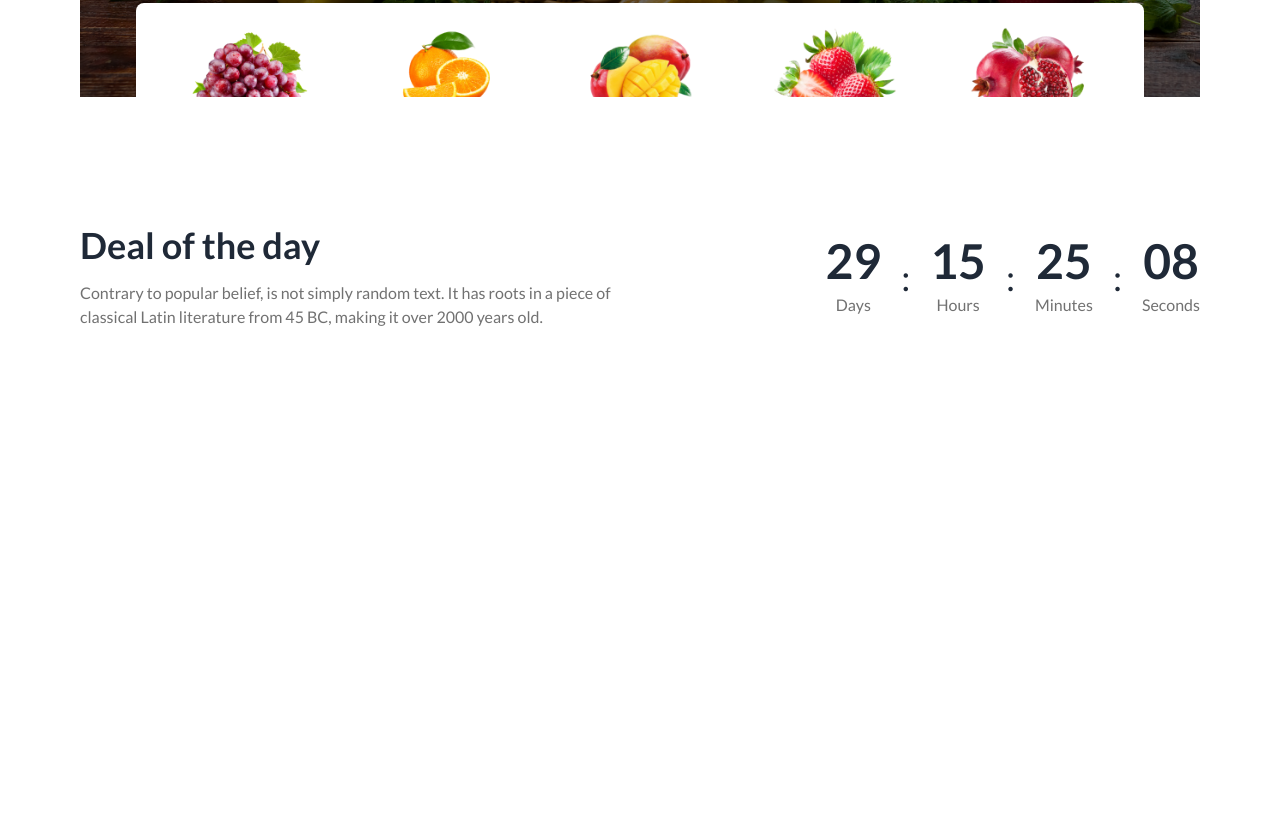
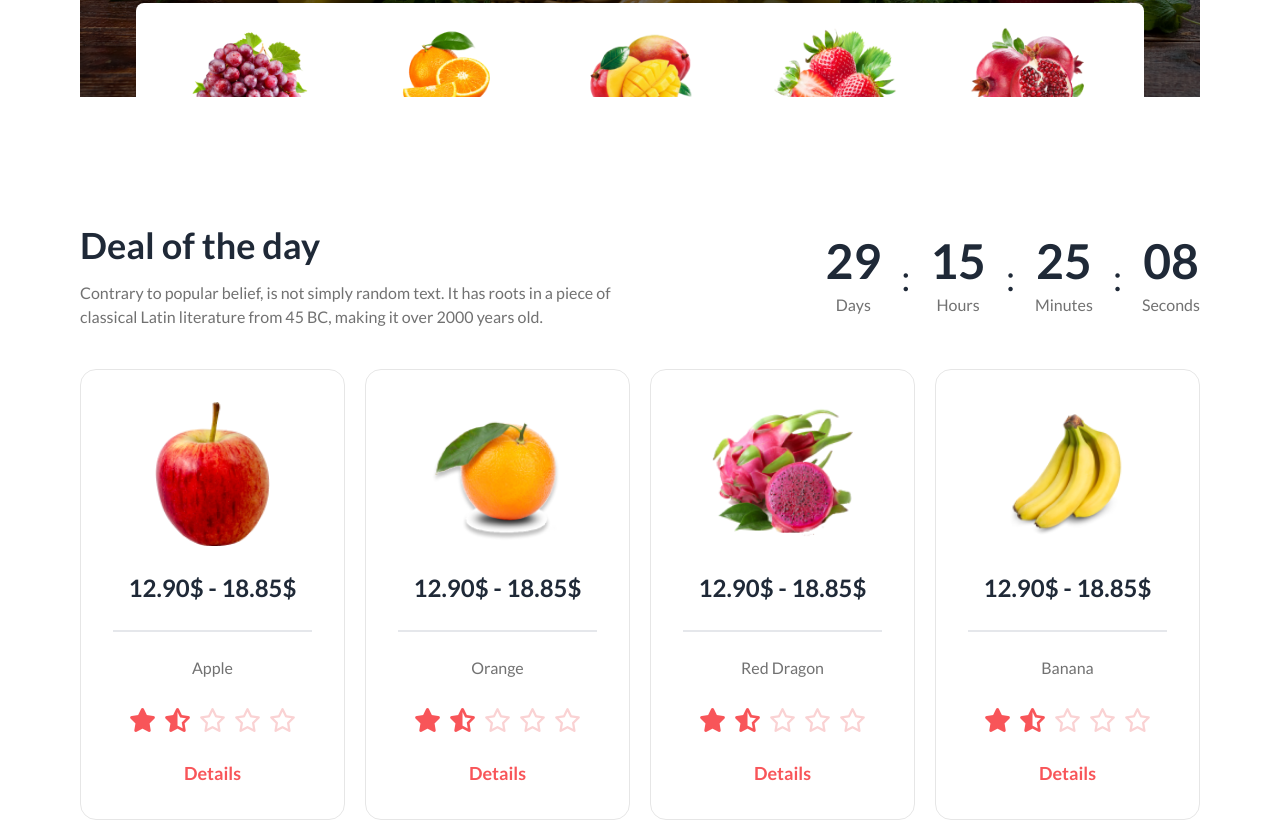
Before and after one commit to abusayed0/fruit-burst-assigment-3-batch8, a plain HTML site: page index.html in a window 1280 px wide. Shown: the part 575-1395 px from the top of the page. Before the commit the page ends 904 px from the top, so only its background shows below. Drawn offline with nearby package versions, Linux system fonts and the light colour scheme; grey boxes are pictures that could not be loaded.

Commit message:
added deal of the day all card

```diff
--- a/index.html
+++ b/index.html
@@ -25,11 +25,18 @@
         .primary-bg {
             background-color: #F85559;
         }
-        .slider-bange-shadow{
-            box-shadow: 0px 8px 60px 0px rgba(0, 0, 0, 0.05);;
+
+        .slider-bange-shadow {
+            box-shadow: 0px 8px 60px 0px rgba(0, 0, 0, 0.05);
+            ;
         }
-        .description-primary{
-            color:rgba(18, 18, 18, 0.60);
+
+        .description-primary {
+            color: rgba(18, 18, 18, 0.60);
+        }
+
+        .card-border {
+            border-color: rgba(18, 18, 18, 0.10);
         }
     </style>
 
@@ -111,7 +118,8 @@
                         </div>
                     </div>
                     <!-- slider badge start  -->
-                    <div class="hidden md:grid gap-7 grid-cols-3 lg:grid-cols-5 absolute w-[90%]  bg-white px-8 py-6 slider-bange-shadow rounded-lg bottom-0 translate-y-1/2">
+                    <div
+                        class="hidden md:grid gap-7 grid-cols-3 lg:grid-cols-5 absolute w-[90%]  bg-white px-8 py-6 slider-bange-shadow rounded-lg bottom-0 translate-y-1/2">
                         <div class="text-center ">
                             <img class="h-24 w-full object-contain" src="images/fruit1.png" alt="">
                             <h4 class="mt-4 text-[#121212] text-xl">Grape</h4>
@@ -155,7 +163,8 @@
                         </div>
                     </div>
                     <!-- slider badge start  -->
-                     <div class="hidden md:grid gap-7   grid-cols-3 lg:grid-cols-5 absolute w-[90%]  bg-white px-8 py-6 slider-bange-shadow rounded-lg bottom-0 translate-y-1/2">
+                    <div
+                        class="hidden md:grid gap-7   grid-cols-3 lg:grid-cols-5 absolute w-[90%]  bg-white px-8 py-6 slider-bange-shadow rounded-lg bottom-0 translate-y-1/2">
                         <div class="text-center ">
                             <img class="h-24 w-full object-contain" src="images/fruit1.png" alt="">
                             <h4 class="mt-4 text-[#121212] text-xl">Grape</h4>
@@ -199,7 +208,8 @@
                         </div>
                     </div>
                     <!-- slider badge start  -->
-                     <div class="hidden md:grid gap-7   grid-cols-3 lg:grid-cols-5 absolute w-[90%]  bg-white px-8 py-6 slider-bange-shadow rounded-lg bottom-0 translate-y-1/2">
+                    <div
+                        class="hidden md:grid gap-7   grid-cols-3 lg:grid-cols-5 absolute w-[90%]  bg-white px-8 py-6 slider-bange-shadow rounded-lg bottom-0 translate-y-1/2">
                         <div class="text-center ">
                             <img class="h-24 w-full object-contain" src="images/fruit1.png" alt="">
                             <h4 class="mt-4 text-[#121212] text-xl">Grape</h4>
@@ -243,7 +253,8 @@
                         </div>
                     </div>
                     <!-- slider badge start  -->
-                     <div class="hidden md:grid gap-7   grid-cols-3 lg:grid-cols-5 absolute w-[90%]  bg-white px-8 py-6 slider-bange-shadow rounded-lg bottom-0 translate-y-1/2">
+                    <div
+                        class="hidden md:grid gap-7   grid-cols-3 lg:grid-cols-5 absolute w-[90%]  bg-white px-8 py-6 slider-bange-shadow rounded-lg bottom-0 translate-y-1/2">
                         <div class="text-center ">
                             <img class="h-24 w-full object-contain" src="images/fruit1.png" alt="">
                             <h4 class="mt-4 text-[#121212] text-xl">Grape</h4>
@@ -283,7 +294,8 @@
             <div class="flex flex-col gap-6 lg:flex-row text-center lg:text-start  justify-between items-center">
                 <div class="w-full lg:w-1/2">
                     <h2 class="font-bold text-4xl">Deal of the day</h2>
-                    <p class="mt-4 description-primary">Contrary to popular belief, is not simply random text. It has roots in a piece of classical Latin literature from 45 BC, making it over 2000 years old.</p>
+                    <p class="mt-4 description-primary">Contrary to popular belief, is not simply random text. It has
+                        roots in a piece of classical Latin literature from 45 BC, making it over 2000 years old.</p>
 
                 </div>
                 <div class="w-ful lg:w-1/2 flex gap-2 flex-wrap md:gap-5 items-center justify-center lg:justify-end">
@@ -308,8 +320,87 @@
                     </div>
                 </div>
             </div>
-            <div>
-
+            <div class="mt-10 grid gap-5 grid-cols-1 md:grid-cols-2 lg:grid-cols-4 ">
+                <!-- card 1 -->
+                <div class="card border border-[card-border] card-border p-8">
+                    <figure>
+                        <img class="h-36 w-full object-contain" src="images/fruit6.png" alt="fruit"
+                            class="rounded-xl" />
+                    </figure>
+                    <div class=" mt-6 card-body p-0 gap-6 items-center text-center">
+                        <h2 class="text-[24px] font-bold">12.90$ - 18.85$</h2>
+                        <hr class="w-full border border-[boder-color]">
+                        <p class="description-primary">Apple</p>
+                        <div class="flex gap-2">
+                            <i class="fa-solid fa-star text-2xl text-[#F85559]"></i>
+                            <i class="fa-solid fa-star-half-stroke text-2xl text-[#F85559]"></i>
+                            <i class="fa-regular fa-star text-2xl text-[#fad2d3]"></i>
+                            <i class="fa-regular fa-star text-2xl text-[#fad2d3]"></i>
+                            <i class="fa-regular fa-star text-2xl text-[#fad2d3]"></i>
+                        </div>
+                        <button class="font-bold text-[18px] text-[#F85559]">Details</button>
+                    </div>
+                </div>
+                <!-- card 2 -->
+                <div class="card border border-[card-border] card-border p-8">
+                    <figure>
+                        <img class="h-36 w-full object-contain" src="images/fruit7.png" alt="fruit"
+                            class="rounded-xl" />
+                    </figure>
+                    <div class=" mt-6 card-body p-0 gap-6 items-center text-center">
+                        <h2 class="text-[24px] font-bold">12.90$ - 18.85$</h2>
+                        <hr class="w-full border border-[boder-color]">
+                        <p class="description-primary">Orange</p>
+                        <div class="flex gap-2">
+                            <i class="fa-solid fa-star text-2xl text-[#F85559]"></i>
+                            <i class="fa-solid fa-star-half-stroke text-2xl text-[#F85559]"></i>
+                            <i class="fa-regular fa-star text-2xl text-[#fad2d3]"></i>
+                            <i class="fa-regular fa-star text-2xl text-[#fad2d3]"></i>
+                            <i class="fa-regular fa-star text-2xl text-[#fad2d3]"></i>
+                        </div>
+                        <button class="font-bold text-[18px] text-[#F85559]">Details</button>
+                    </div>
+                </div>
+                <!-- card 3 -->
+                <div class="card border border-[card-border] card-border p-8">
+                    <figure>
+                        <img class="h-36 w-full object-contain" src="images/fruit8.png" alt="fruit"
+                            class="rounded-xl" />
+                    </figure>
+                    <div class=" mt-6 card-body p-0 gap-6 items-center text-center">
+                        <h2 class="text-[24px] font-bold">12.90$ - 18.85$</h2>
+                        <hr class="w-full border border-[boder-color]">
+                        <p class="description-primary">Red Dragon</p>
+                        <div class="flex gap-2">
+                            <i class="fa-solid fa-star text-2xl text-[#F85559]"></i>
+                            <i class="fa-solid fa-star-half-stroke text-2xl text-[#F85559]"></i>
+                            <i class="fa-regular fa-star text-2xl text-[#fad2d3]"></i>
+                            <i class="fa-regular fa-star text-2xl text-[#fad2d3]"></i>
+                            <i class="fa-regular fa-star text-2xl text-[#fad2d3]"></i>
+                        </div>
+                        <button class="font-bold text-[18px] text-[#F85559]">Details</button>
+                    </div>
+                </div>
+                <!-- card 4 -->
+                <div class="card border border-[card-border] card-border p-8">
+                    <figure>
+                        <img class="h-36 w-full object-contain" src="images/fruit9.png" alt="fruit"
+                            class="rounded-xl" />
+                    </figure>
+                    <div class=" mt-6 card-body p-0 gap-6 items-center text-center">
+                        <h2 class="text-[24px] font-bold">12.90$ - 18.85$</h2>
+                        <hr class="w-full border border-[boder-color]">
+                        <p class="description-primary">Banana</p>
+                        <div class="flex gap-2">
+                            <i class="fa-solid fa-star text-2xl text-[#F85559]"></i>
+                            <i class="fa-solid fa-star-half-stroke text-2xl text-[#F85559]"></i>
+                            <i class="fa-regular fa-star text-2xl text-[#fad2d3]"></i>
+                            <i class="fa-regular fa-star text-2xl text-[#fad2d3]"></i>
+                            <i class="fa-regular fa-star text-2xl text-[#fad2d3]"></i>
+                        </div>
+                        <button class="font-bold text-[18px] text-[#F85559]">Details</button>
+                    </div>
+                </div>
             </div>
         </section>
         <!-- deal of the end  -->
```
Lines whose indentation alone changed are shown as unchanged.
